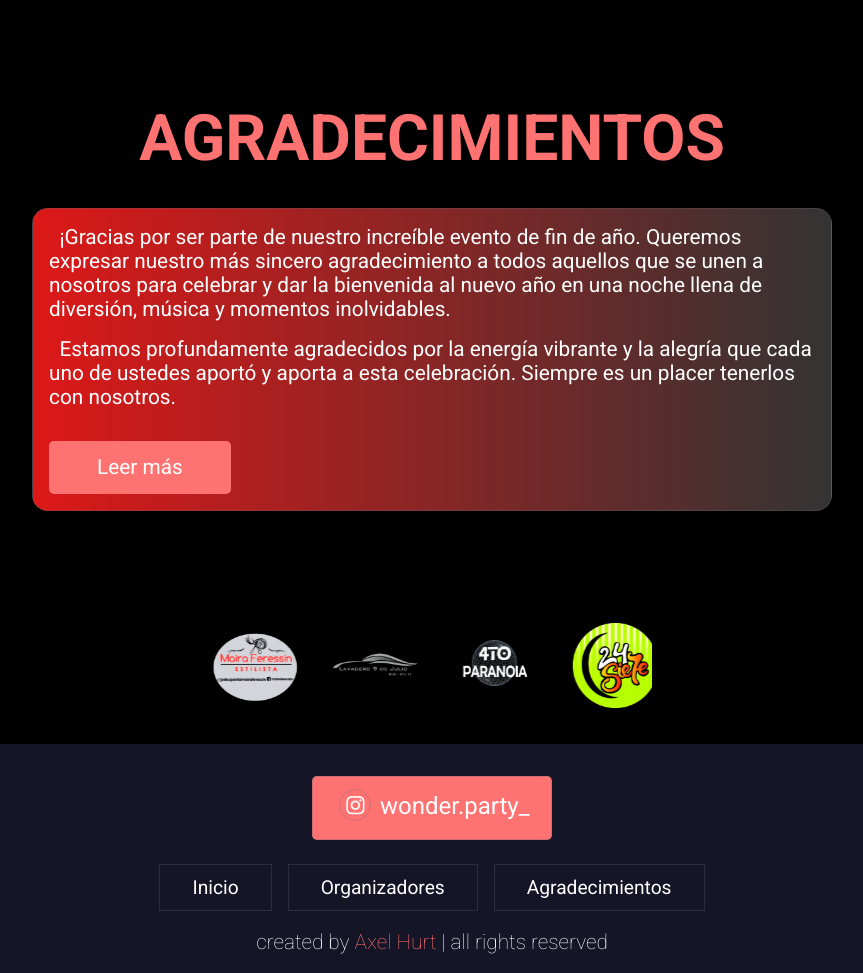
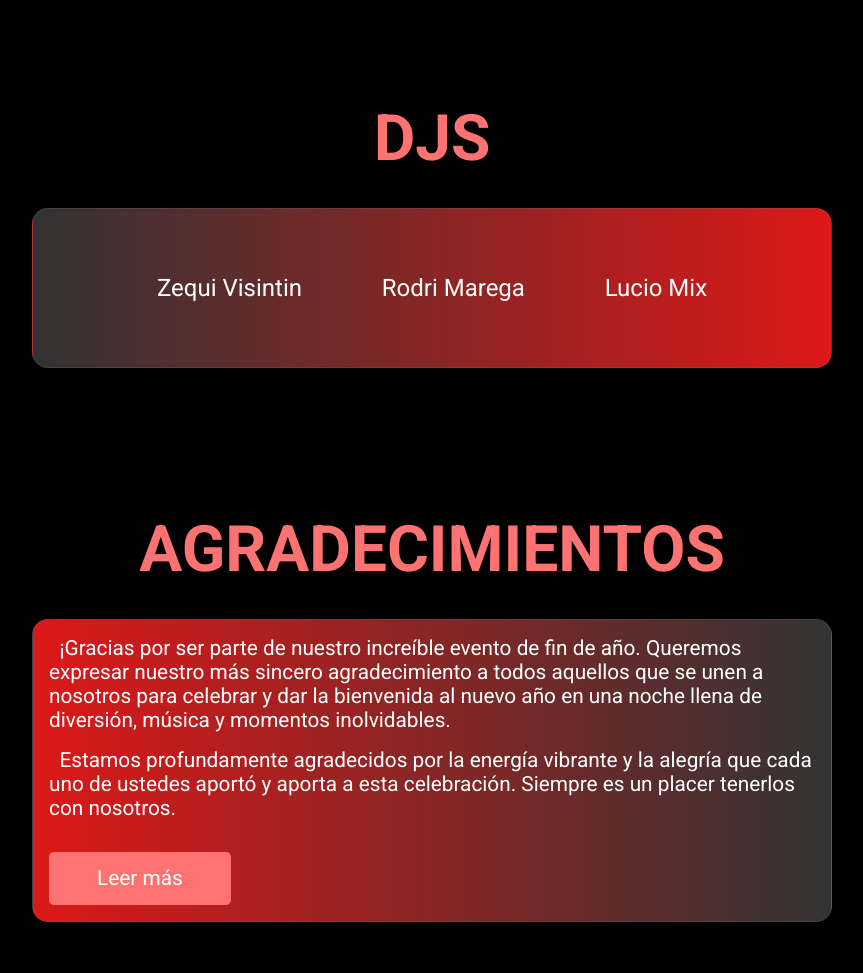
Before and after one commit to AxelHurt/Wonder, a plain HTML site: page index.html in a window 1280 px wide. Shown: the part 1822-2795 px from the top of the page, without its empty margins (208-1071 px from the left). Drawn offline with Linux system fonts and the light colour scheme.

Commit message:
Add files via upload

```diff
--- a/css/styles.css
+++ b/css/styles.css
@@ -332,6 +332,46 @@ section{
     letter-spacing: .1rem;
 }
 
+
+/* djs section starts */
+
+.dj{
+    margin-bottom: 5rem;
+}
+
+.dj .content{
+    justify-content: center;
+    display: flex;
+    flex-wrap: wrap;
+    align-items: center;
+}
+
+.dj .content .glass-effect{
+    height: 10rem;
+    width: 50rem;
+    border: var(--border);
+    border-radius: 1rem;
+    background: #333333;
+    background: -webkit-linear-gradient(to left, #dd1818, #333333);
+    background: linear-gradient(to left, #dd1818, #333333);
+    display: flex;
+    align-items: center;
+    justify-content: center;
+
+}
+
+.dj .content .glass-effect a{
+    color: #fff;
+    margin: 5%;
+    font-size: 1.5rem;
+}
+
+.dj .content .glass-effect a:hover{
+    letter-spacing: .1rem;
+    color: var(--main-color);
+}
+
+
 /* agradecimientos section starts */
 
 .agradecimientos{
@@ -603,6 +643,11 @@ section{
         height: 60rem;
     }
 
+    .dj .content .glass-effect{
+        height: 10rem;
+        width: 40rem;
+    }
+
     .organizadores a{
         font-size: 2.4rem;
     }
--- a/index.html
+++ b/index.html
@@ -30,7 +30,9 @@
     <nav class="navbar">
         <a href="#inicio">Inicio</a>
         <a href="#organizadores">Organizadores</a>
+        <a href="#dj">DJs</a>
         <a href="#agradecimientos">Agradecimientos</a>
+
     </nav>
 
     <div class="icons">
@@ -47,6 +49,7 @@
 <!-- header section ends -->
 
 <!-- home section starts  -->
+
 
 <section class="home" id="inicio">
 
@@ -70,9 +73,11 @@
 
 </section>
 
+
 <!-- home section ends -->
 
 <!-- organizadores section starts  -->
+
 
 <section class="organizadores" id="organizadores">
 
@@ -111,9 +116,28 @@
     </div>
 </section>
 
+
 <!-- organizadores section ends -->
 
+
+<section class="dj" id="dj">
+
+    <h1 class="heading"><span>DJs</span></h1>
+
+    <div class="content">
+        <div class="glass-effect">
+            <a href="https://www.instagram.com/djzequivisintin/" target="_blank">Zequi Visintin</a>
+            <a href="https://www.instagram.com/rodrimarega/" target="_blank">Rodri Marega</a>
+            <a href="https://www.instagram.com/lucio_mix/" target="_blank">Lucio Mix</a>
+        </div>
+    </div>
+
+
+</section>
+
+
 <!-- agradecimientos section starts  -->
+
 
 <section class="agradecimientos" id="agradecimientos">
 
@@ -152,12 +176,9 @@
 </section>
 
 
-
 <!-- agradecimientos section ends -->
 
 <!-- patrocinadores section starts  -->
-
-
 
 
     <div class="slider">
@@ -191,9 +212,6 @@
     </div>
 
 
-
-
-
 <!-- footer section starts  -->
 
 <section class="footer">
@@ -222,6 +240,7 @@
 
 
 
+
 <script src="/js/script.js"></script>
 
 </body>
```
